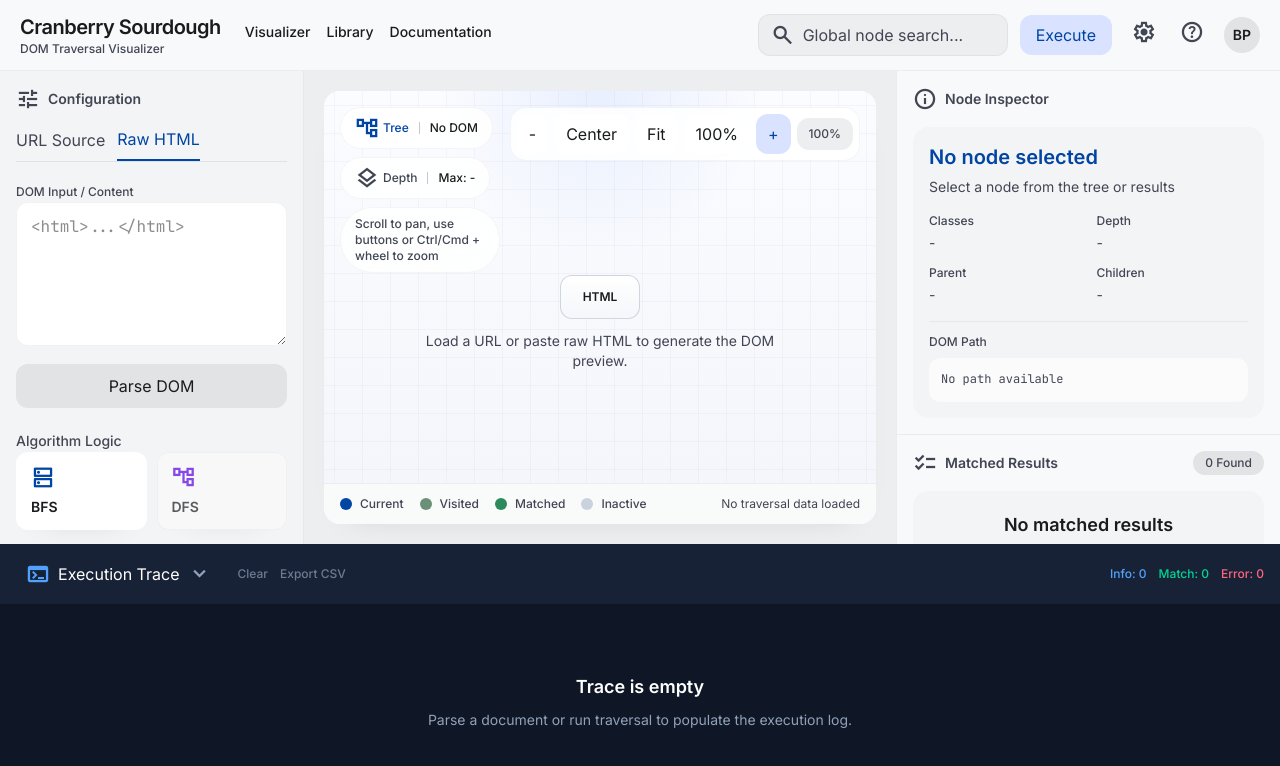
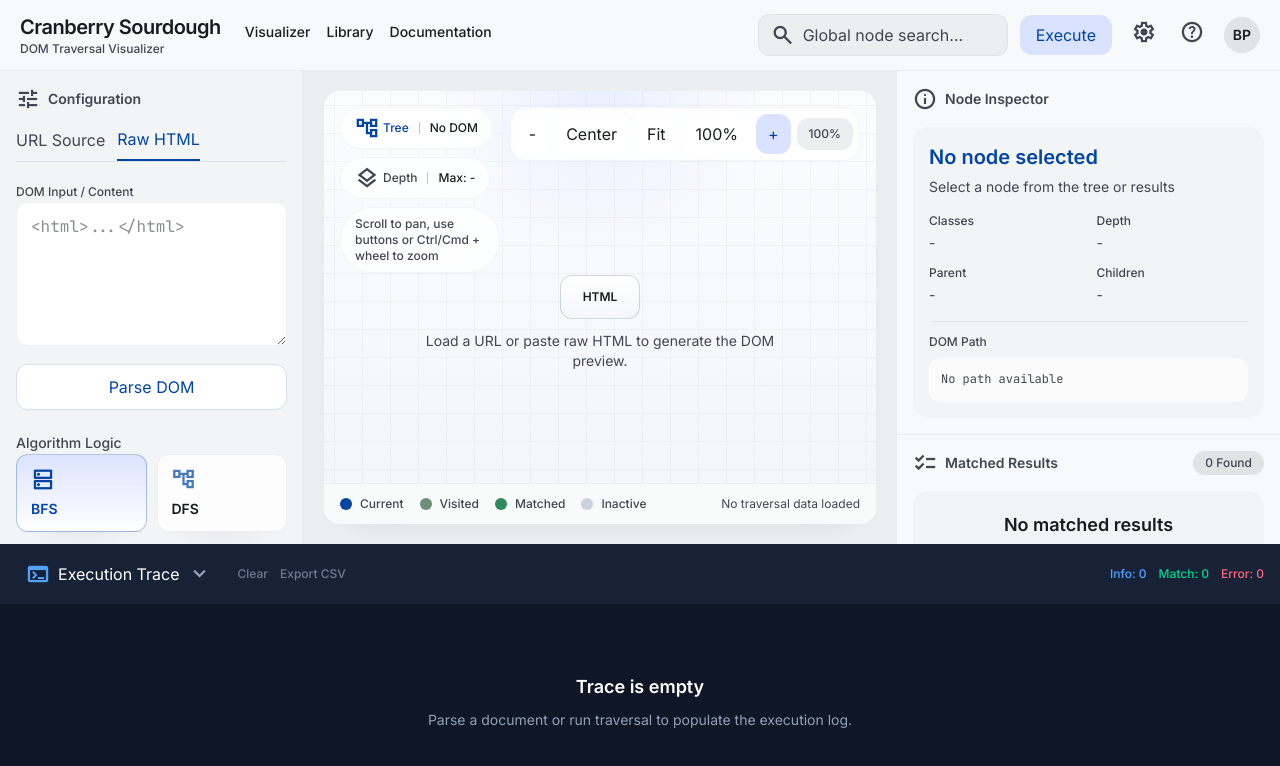
Before and after one commit to jsndwrd/Tubes2_CranberrySourdough, a React (Vite) app: page / in a window 1280 px wide. Shown: the top 766 px of the page. Built offline with nearby package versions, Linux system fonts and the light colour scheme.

Commit message:
Feat: Add cool button colors

```diff
--- a/src/frontend/components/ConfigurationPanel.tsx
+++ b/src/frontend/components/ConfigurationPanel.tsx
@@ -22,6 +22,14 @@ type ConfigurationPanelProps = {
 };
 
 export function ConfigurationPanel({ algorithm, sourceMode, resultMode, isBusy, urlInput, htmlInput, selector, limitInput, onAlgorithmChange, onSourceModeChange, onResultModeChange, onUrlInputChange, onHtmlInputChange, onSelectorChange, onLimitInputChange, onParseSource, onRunTraversal, onReset }: ConfigurationPanelProps) {
+  const tabButtonClass = "pb-2 text-sm font-medium transition-colors hover:text-[var(--primary)]";
+  const primaryActionButtonClass = "flex w-full items-center justify-center gap-2 rounded-xl bg-[var(--primary)] px-4 py-2.5 text-sm font-semibold text-white transition hover:-translate-y-0.5 hover:shadow-[0_18px_30px_-22px_rgba(0,69,163,0.8)] hover:brightness-110 disabled:cursor-not-allowed disabled:opacity-70";
+  const tertiaryActionButtonClass = "w-full rounded-xl border border-[var(--primary)]/16 bg-white px-4 py-2.5 text-sm font-medium text-[var(--primary)] transition hover:-translate-y-0.5 hover:border-[var(--primary)]/26 hover:bg-[var(--primary-soft)]/38 hover:shadow-[0_14px_24px_-20px_rgba(0,69,163,0.52)] disabled:cursor-not-allowed disabled:opacity-70";
+  const segmentedContainerClass = "flex rounded-xl border border-black/5 bg-white p-1";
+  const segmentedButtonBaseClass = "rounded-lg border px-3 py-1.5 text-xs font-medium transition";
+  const algorithmCardBaseClass = "ambient-shadow rounded-xl border px-3.5 py-3 text-left transition";
+  const selectedHighlightClass = "border-[var(--primary)]/30 bg-[linear-gradient(180deg,rgba(217,226,255,0.92)_0%,rgba(255,255,255,0.98)_100%)] text-[var(--primary)] shadow-[0_18px_30px_-22px_rgba(0,69,163,0.72)] ring-1 ring-[var(--primary)]/14";
+
   return (
     <aside className="w-full border-b border-black/5 bg-[var(--surface-low)] p-4 xl:w-[19rem] xl:flex-shrink-0 xl:overflow-y-auto xl:border-b-0 xl:border-r">
       <div className="space-y-5">
@@ -34,7 +42,7 @@ export function ConfigurationPanel({ algorithm, sourceMode, resultMode, isBusy,
             <div className="flex gap-3 border-b border-[var(--outline)]/40">
               <button
                 className={[
-                  "pb-2 text-sm font-medium",
+                  tabButtonClass,
                   sourceMode === "url"
                     ? "border-b-2 border-[var(--primary)] text-[var(--primary)]"
                     : "text-[var(--text-muted)]"
@@ -46,7 +54,7 @@ export function ConfigurationPanel({ algorithm, sourceMode, resultMode, isBusy,
               </button>
               <button
                 className={[
-                  "pb-2 text-sm font-medium",
+                  tabButtonClass,
                   sourceMode === "html"
                     ? "border-b-2 border-[var(--primary)] text-[var(--primary)]"
                     : "text-[var(--text-muted)]"
@@ -73,7 +81,7 @@ export function ConfigurationPanel({ algorithm, sourceMode, resultMode, isBusy,
                   />
                 </label>
                 <button
-                  className="w-full rounded-xl bg-[var(--surface-strong)] px-4 py-2.5 text-sm font-medium text-[var(--text)] transition hover:brightness-95 disabled:cursor-not-allowed disabled:opacity-70"
+                  className={tertiaryActionButtonClass}
                   disabled={isBusy}
                   onClick={() => onParseSource("url")}
                   type="button"
@@ -95,7 +103,7 @@ export function ConfigurationPanel({ algorithm, sourceMode, resultMode, isBusy,
                   />
                 </label>
                 <button
-                  className="w-full rounded-xl bg-[var(--surface-strong)] px-4 py-2.5 text-sm font-medium text-[var(--text)] transition hover:brightness-95 disabled:cursor-not-allowed disabled:opacity-70"
+                  className={tertiaryActionButtonClass}
                   disabled={isBusy}
                   onClick={() => onParseSource("html")}
                   type="button"
@@ -117,10 +125,10 @@ export function ConfigurationPanel({ algorithm, sourceMode, resultMode, isBusy,
                 <button
                   key={item}
                   className={[
-                    "ambient-shadow rounded-xl border px-3.5 py-3 text-left transition",
+                    algorithmCardBaseClass,
                     algorithm === item
-                      ? "border-transparent bg-[var(--surface-panel)] shadow-[0_16px_40px_-24px_rgba(25,28,29,0.24)]"
-                      : "border-black/5 bg-white/60 opacity-70 hover:opacity-100"
+                      ? "border-[var(--primary)]/30 bg-[linear-gradient(180deg,rgba(217,226,255,0.92)_0%,rgba(255,255,255,0.98)_100%)] shadow-[0_18px_30px_-22px_rgba(0,69,163,0.72)] ring-1 ring-[var(--primary)]/14"
+                      : "border-black/5 bg-white/78 hover:border-[var(--primary)]/18 hover:bg-[var(--primary-soft)]/32 hover:shadow-[0_14px_24px_-20px_rgba(0,69,163,0.4)]"
                   ].join(" ")}
                   onClick={() => onAlgorithmChange(item)}
                   type="button"
@@ -128,14 +136,17 @@ export function ConfigurationPanel({ algorithm, sourceMode, resultMode, isBusy,
                   <span
                     className={[
                       "material-symbols-outlined mb-2 block text-[20px]",
-                      item === "BFS"
+                      algorithm === item
                         ? "text-[var(--primary)]"
-                        : "text-[var(--secondary)]"
+                        : "text-[var(--primary)]/72"
                     ].join(" ")}
                   >
                     {item === "BFS" ? "dns" : "account_tree"}
                   </span>
-                  <p className="text-sm font-semibold text-[var(--text)]">
+                  <p className={[
+                    "text-sm font-semibold",
+                    algorithm === item ? "text-[var(--primary)]" : "text-[var(--text)]"
+                  ].join(" ")}>
                     {item}
                   </p>
                 </button>
@@ -161,13 +172,13 @@ export function ConfigurationPanel({ algorithm, sourceMode, resultMode, isBusy,
               <label className="text-sm font-medium text-[var(--text-muted)]">
                 Limit Results (N)
               </label>
-              <div className="flex rounded-xl bg-[var(--surface-strong)] p-1">
+              <div className={segmentedContainerClass}>
                 <button
                   className={[
-                    "rounded-lg px-3 py-1.5 text-xs font-medium",
+                    segmentedButtonBaseClass,
                     resultMode === "top"
-                      ? "bg-[var(--surface-panel)] text-[var(--text)] shadow-sm"
-                      : "text-[var(--text-muted)]"
+                      ? selectedHighlightClass
+                      : "border-transparent text-[var(--text-muted)] hover:border-[var(--primary)]/12 hover:bg-[var(--primary-soft)]/38 hover:text-[var(--primary)]"
                   ].join(" ")}
                   onClick={() => onResultModeChange("top")}
                   type="button"
@@ -176,10 +187,10 @@ export function ConfigurationPanel({ algorithm, sourceMode, resultMode, isBusy,
                 </button>
                 <button
                   className={[
-                    "rounded-lg px-3 py-1.5 text-xs font-medium",
+                    segmentedButtonBaseClass,
                     resultMode === "all"
-                      ? "bg-[var(--surface-panel)] text-[var(--text)] shadow-sm"
-                      : "text-[var(--text-muted)]"
+                      ? selectedHighlightClass
+                      : "border-transparent text-[var(--text-muted)] hover:border-[var(--primary)]/12 hover:bg-[var(--primary-soft)]/38 hover:text-[var(--primary)]"
                   ].join(" ")}
                   onClick={() => onResultModeChange("all")}
                   type="button"
@@ -188,17 +199,19 @@ export function ConfigurationPanel({ algorithm, sourceMode, resultMode, isBusy,
                 </button>
               </div>
             </div>
-            <input
-              className="w-full rounded-xl border border-black/5 bg-[var(--surface-panel)] px-3.5 py-2.5 text-sm outline-none"
-              onChange={(event) => onLimitInputChange(event.target.value)}
-              type="number"
-              value={limitInput}
-            />
+            {resultMode === "top" ? (
+              <input
+                className="w-full rounded-xl border border-black/5 bg-[var(--surface-panel)] px-3.5 py-2.5 text-sm outline-none transition focus:border-[var(--primary)]"
+                onChange={(event) => onLimitInputChange(event.target.value)}
+                type="number"
+                value={limitInput}
+              />
+            ) : null}
           </div>
 
           <div className="space-y-2.5 pt-1">
             <button
-              className="flex w-full items-center justify-center gap-2 rounded-xl bg-[var(--primary)] px-4 py-2.5 text-sm font-semibold text-white transition hover:brightness-110 disabled:cursor-not-allowed disabled:opacity-70"
+              className={primaryActionButtonClass}
               disabled={isBusy}
               onClick={onRunTraversal}
               type="button"
@@ -207,7 +220,7 @@ export function ConfigurationPanel({ algorithm, sourceMode, resultMode, isBusy,
               {isBusy ? "Running..." : "Run Traversal"}
             </button>
             <button
-              className="w-full rounded-xl bg-[var(--danger-soft)] px-4 py-2.5 text-sm font-medium text-[var(--danger)] transition hover:brightness-95"
+              className={tertiaryActionButtonClass}
               onClick={onReset}
               type="button"
             >
```
